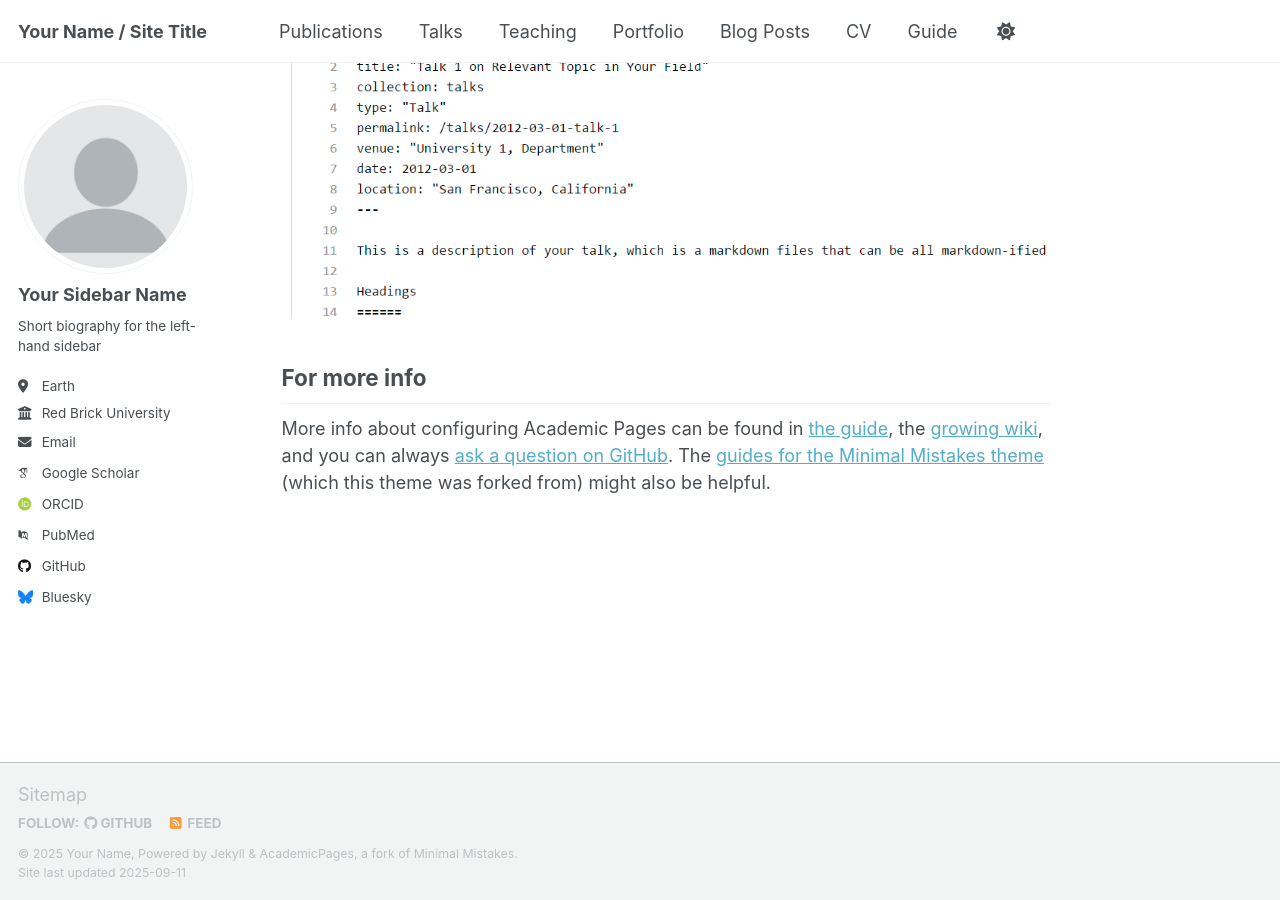
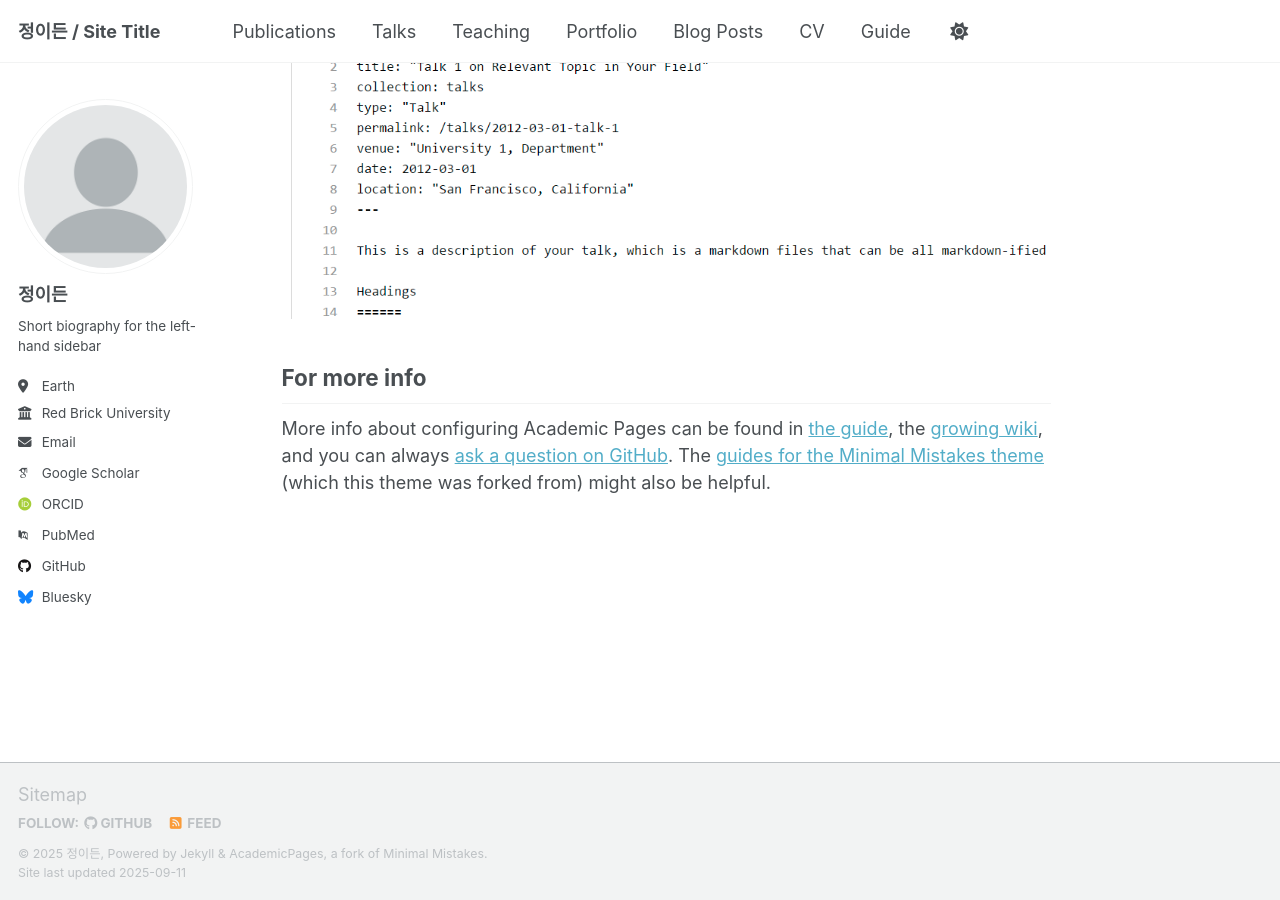
Before and after one commit to eden096/eden096.github.io, a Jekyll site: the page built from _pages/about.md, in a window 1280 px wide and 900 px high, scrolled down 2880 px. Built offline with Jekyll 4.4.1, drawn with Linux system fonts in a browser that asks for light colours; some web fonts are replaced; a script that is not in the unit is left out.

Commit message:
Update site configuration with user information

```diff
--- a/_config.yml
+++ b/_config.yml
@@ -9,14 +9,14 @@
 # Basic Site Settings
 locale                   : "en-US"
 site_theme               : "default" # Currently available options are "default", "air"
-title                    : "Your Name / Site Title"
+title                    : "정이든 / Site Title"
 title_separator          : "-"
-name                     : &name "Your Name"
-description              : &description "Your Name's academic portfolio"   # Update this with a general description of your site, this is the default if not overridden by a page
-url                      : https://academicpages.github.io # The base hostname & protocol for your site e.g. "https://[your GitHub username].github.io",
+name                     : &name "정이든"
+description              : &description "정이든's academic portfolio"   # Update this with a general description of your site, this is the default if not overridden by a page
+url                      : https://eden096.github.io # The base hostname & protocol for your site e.g. "https://[your GitHub username].github.io",
                                                            # or if you already have some other page hosted on Github then use "https://[your GitHub username].github.io/[Your Repo Name]"
 baseurl                  : "" # the subpath of your site, e.g. "/blog"
-repository               : "academicpages/academicpages.github.io"
+repository               : "eden096/eden096.github.io"
 
 # Site Author - The following control what appear as part of the author content on the side bar.
 #               If a field is blank the icon and link will not appear, otherwise it will be shown.
@@ -24,13 +24,13 @@ repository               : "academicpages/academicpages.github.io"
 author:
   # Biographic information
   avatar           : "profile.png"
-  name             : "Your Sidebar Name"
+  name             : "정이든"
   pronouns         : # example: "she/her"
   bio              : "Short biography for the left-hand sidebar"
   location         : "Earth"
   employer         : "Red Brick University"
   uri              : # URL
-  email            : "none@example.org"
+  email            : "jungeden0906@gmail.com"
 
   # Academic websites
   academia         : # URL
@@ -48,7 +48,7 @@ author:
   bitbucket        : # Username - Update with your username on the site
   codepen          : # Username
   dribbble         : # Username
-  github           : "academicpages"
+  github           : "eden096"
   kaggle           : # Username
   stackoverflow    : # User number or user number and name (i.e., use "1" or "1/jeff-atwood")
 
```
